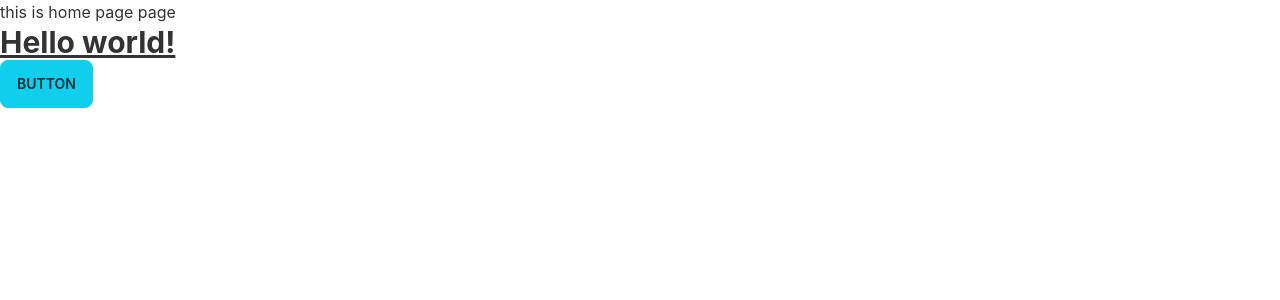
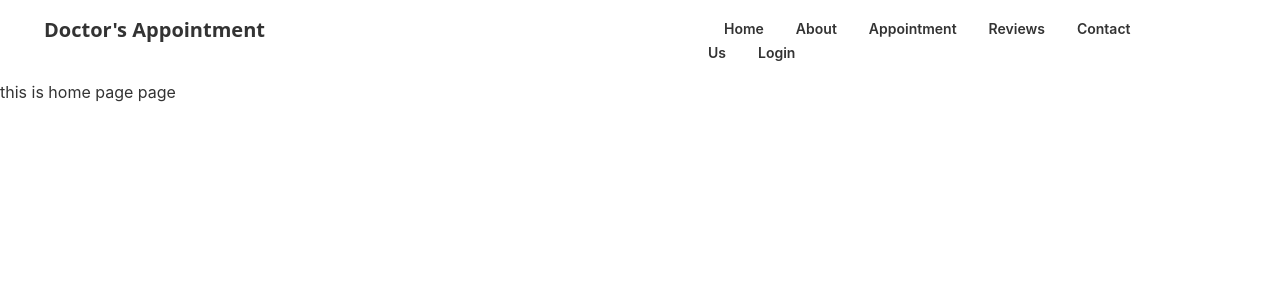
Before and after one commit to Eity2021/Doctor-Appoinment-project-Client, a React (Create React App) app: page / in a window 1280 px wide. Shown: the top 300 px of the page. Built offline with nearby package versions, Linux system fonts and the light colour scheme.

Commit message:
responsive menubar

```diff
--- a/package.json
+++ b/package.json
@@ -9,6 +9,7 @@
     "daisyui": "^2.19.0",
     "react": "^18.2.0",
     "react-dom": "^18.2.0",
+    "react-icons": "^4.4.0",
     "react-router-dom": "^6.3.0",
     "react-scripts": "5.0.1",
     "web-vitals": "^2.1.4"
--- a/src/App.js
+++ b/src/App.js
@@ -6,18 +6,21 @@ import Appointment from './Doctor/Appointment/Appointment';
 import Reviews from './Doctor/Reviews/Reviews';
 import ContactUs from './Doctor/ContactUs/ContactUs';
 import Login from './Doctor/Login/Login';
+import NotFound from './Doctor/NotFound/NotFound';
+
 
 function App() {
   return (
-    <div >
+    <div>
+
        <Routes>
         <Route path="/" element={<Home />} />
-        <Route path="about" element={<About />} />
         <Route path="about" element={<About />} />
         <Route path="appointment" element={<Appointment />} />
         <Route path="reviews" element={<Reviews />} />
         <Route path="contactUs" element={<ContactUs />} />
         <Route path="login" element={<Login />} />
+        <Route path="*" element={<NotFound />} />
       </Routes>
     </div>
   );
--- a/src/Doctor/Appointment/Appointment.js
+++ b/src/Doctor/Appointment/Appointment.js
@@ -1,9 +1,12 @@
 import React from 'react';
+import Header from '../Share/Header/Header';
 
 const Appointment = () => {
     return (
         <div>
-               <h1>this is Appointment page</h1>
+            <Header></Header>
+               <h1>this is Appointment pag</h1>
+
         </div>
     );
 };
--- a/src/Doctor/Header/Header.js
+++ /dev/null
@@ -1,17 +0,0 @@
-import React from 'react';
-
-const Header = () => {
-    return (
-        <div>
-            <link to="/">Home</link>
-            <link to="/about">About</link>
-            <link to="/appointment">Appointment</link>
-            <link to="/reviews">Reviews</link>
-            <link to="/contactUs">Contact Us</link>
-            <link to="/login">Login</link>
-
-        </div>
-    );
-};
-
-export default Header;
--- a/src/Doctor/Home/Home.js
+++ b/src/Doctor/Home/Home.js
@@ -1,14 +1,12 @@
 import React from "react";
+import Header from "../Share/Header/Header";
 
 const Home = () => {
   return (
-    <div>
+    <div >
+      <Header></Header>
       <h1>this is home page page</h1>
-      <h1 className="text-3xl font-bold underline">
-      Hello world!
-    </h1>
 
-    <button class="btn btn-primary">Button</button>
     </div>
   );
 };
--- /dev/null
+++ b/src/Doctor/Share/Header/Header.js
@@ -0,0 +1,74 @@
+import React, { useState } from "react";
+import { Link } from "react-router-dom";
+import { FaBars } from "react-icons/fa";
+import { ImCross } from "react-icons/im";
+
+const Header = () => {
+
+  const [open, setOpen] = useState(false);
+
+  return (
+    <div>
+      <nav className="flex justify-between px-11 py-4 relative">
+        <div>
+          <Link className="font-bold font-sans text-xl" to="/">
+            Doctor's Appointment
+          </Link>
+        </div>
+        <div
+          className={` lg:w-[33rem]  w-full lg:static absolute  left-0 top-0 duration-500 lg:bg-[#fff] bg-primary ${
+            open ? "md:top-20px ease-in" : "top-[-280px] case-out"
+          } `}
+        >
+          <Link
+            className=" lg:inline block font-semibold text-sm px-4 py-3 rounded-md  hover:bg-success hover:text-info hover:transition ease-in-out delay-150"
+            to="/"
+          >
+            Home
+          </Link>
+          <Link
+            className=" lg:inline block font-semibold text-sm px-4 py-3 rounded-md  hover:bg-success hover:text-info hover:transition ease-in-out delay-150"
+            to="/about"
+          >
+            About
+          </Link>
+          <Link
+            className=" lg:inline block appointment font-semibold text-sm px-4 py-3 rounded-md  hover:bg-success hover:text-info hover:transition ease-in-out delay-150"
+            to="/"
+          >
+            Appointment
+          </Link>
+          <Link
+            className=" lg:inline block reviews font-semibold text-sm px-4 py-3 rounded-md  hover:bg-success hover:text-info hover:transition ease-in-out delay-150"
+            to="/"
+          >
+            Reviews
+          </Link>
+          <Link
+            className=" lg:inline block font-semibold text-sm px-4 py-3 rounded-md  hover:bg-success hover:text-info hover:transition ease-in-out delay-150"
+            to="/contactUs"
+          >
+            Contact Us
+          </Link>
+          <Link
+            className=" lg:inline block font-semibold text-sm px-4 py-3 rounded-md  hover:bg-success hover:text-info hover:transition ease-in-out delay-150"
+            to="/login"
+          >
+            Login
+          </Link>
+          <div
+            onClick={() => setOpen(!open)}
+            className="lg:hidden absolute top-0 right-16"
+          >
+            {open ? <ImCross /> : <></>}
+          </div>
+        </div>
+        <div onClick={() => setOpen(!open)} className="lg:hidden">
+          {!open ? <FaBars /> : <></>}
+        </div>
+      </nav>
+    </div>
+  );
+};
+
+export default Header;
--- a/src/Doctor/SignUp/SignUp.js
+++ b/src/Doctor/SignUp/SignUp.js
@@ -4,6 +4,8 @@ const SignUp = () => {
   return (
     <div>
       <h1>this is signup page</h1>
+      <h1>I love my own</h1>
+
     </div>
   );
 };
--- a/tailwind.config.js
+++ b/tailwind.config.js
@@ -16,11 +16,11 @@ module.exports = {
           accent: "#37cdbe",
           neutral: "#647393",
           "base-100": "#ffffff",
-          "info": "#3595DE",
+          "info": "#fff",
+          "success": "#3A4256",
         },
       },
-      "dark",
-      "cupcake",
+
     ],
   },
   plugins: [require("daisyui")],
```
Also changed, not shown: 1 other file (tests, documents, lock files or other folders).
